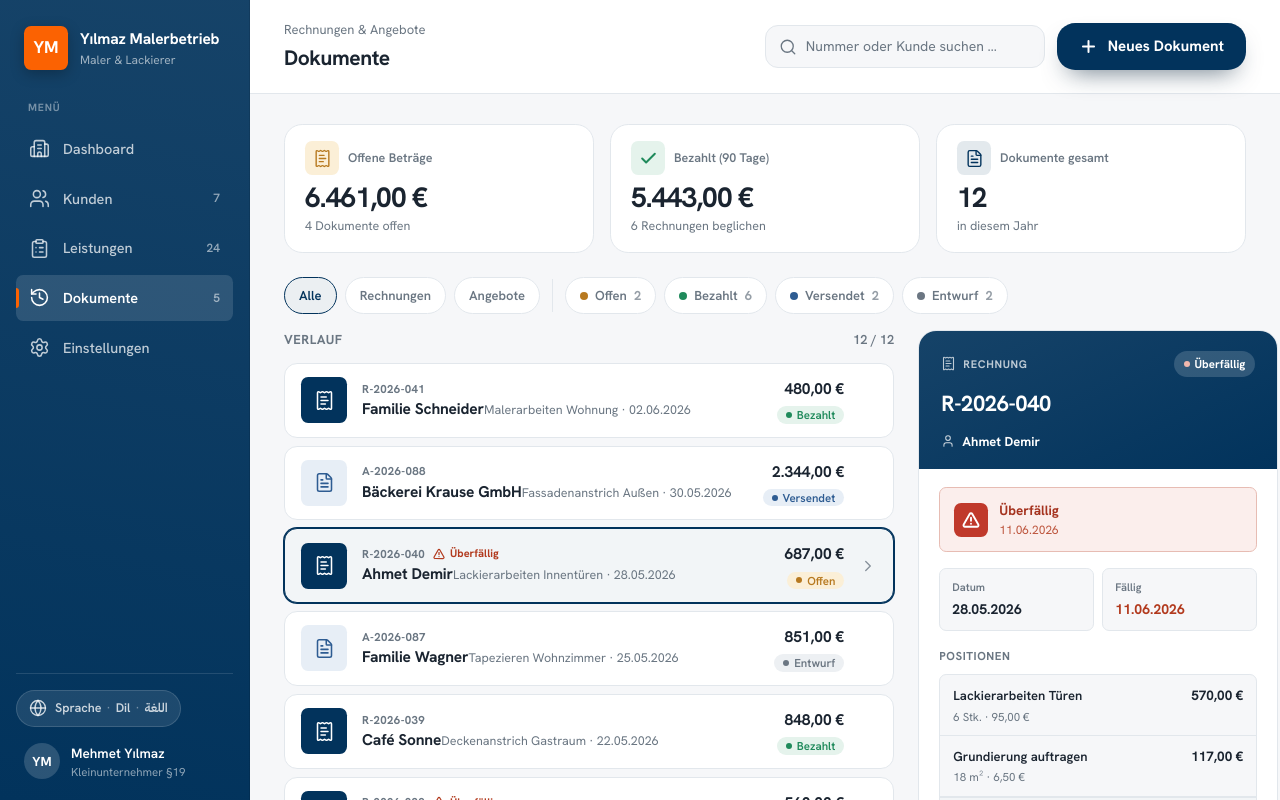
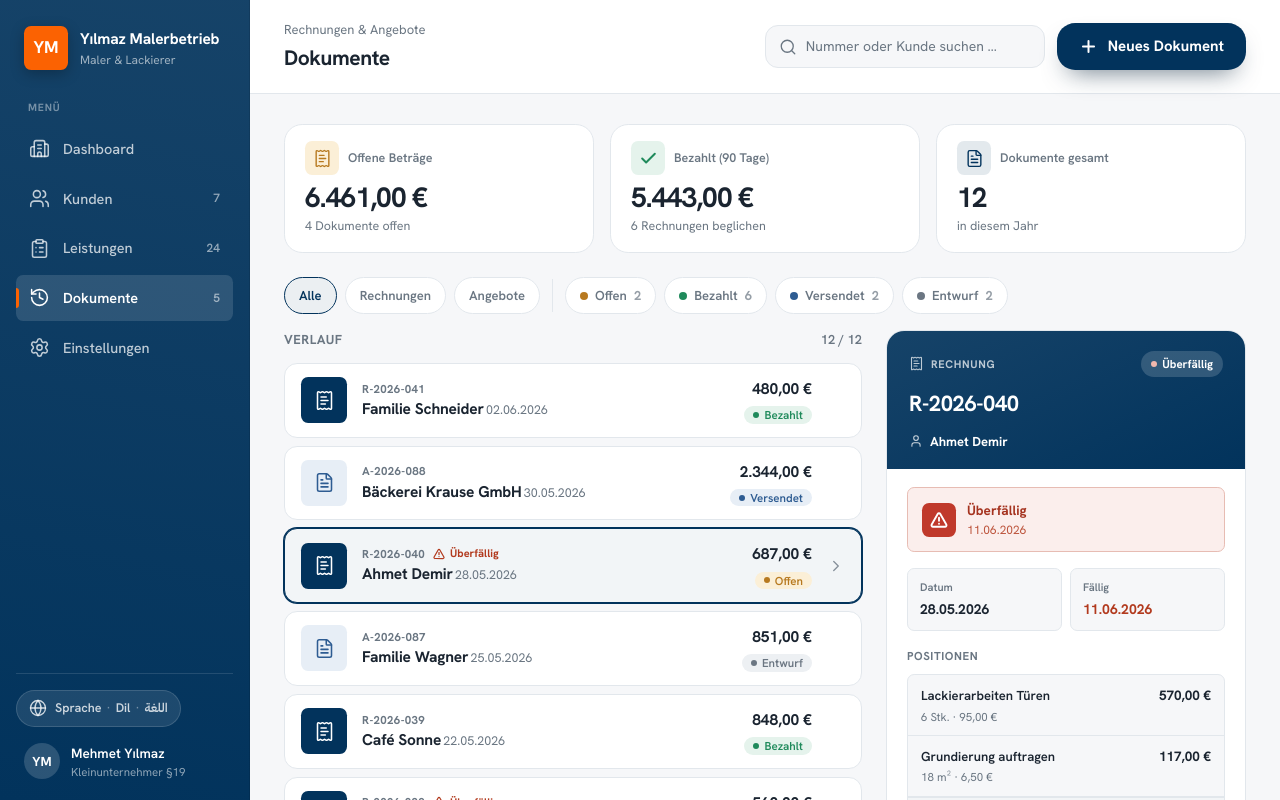
Before and after one commit to BakIava/ZackZack_Rechnung, a Next.js app: page /de/documents in a window 1280 px wide. Built offline with nearby package versions, Linux system fonts and the light colour scheme.

Commit message:
fix(documents): adjust layout by adding margin-right to text and removing service display

```diff
--- a/components/documents/documents-main.css
+++ b/components/documents/documents-main.css
@@ -180,6 +180,7 @@
   font-weight: 650;
   letter-spacing: -0.01em;
   margin-top: 2px;
+  margin-right: 2px;
   white-space: nowrap;
   overflow: hidden;
   text-overflow: ellipsis;
--- a/components/documents/documents-main.tsx
+++ b/components/documents/documents-main.tsx
@@ -470,7 +470,7 @@ export function DocumentsMain({ dir }: DocumentsMainProps) {
                         </span>
                         <span className="hrow-name">{d.customer}</span>
                         <span className="hrow-meta">
-                          {d.service} · {formatDateDE(d.date)}
+                          {formatDateDE(d.date)}
                         </span>
                       </span>
                       <span className="hrow-right">
```
